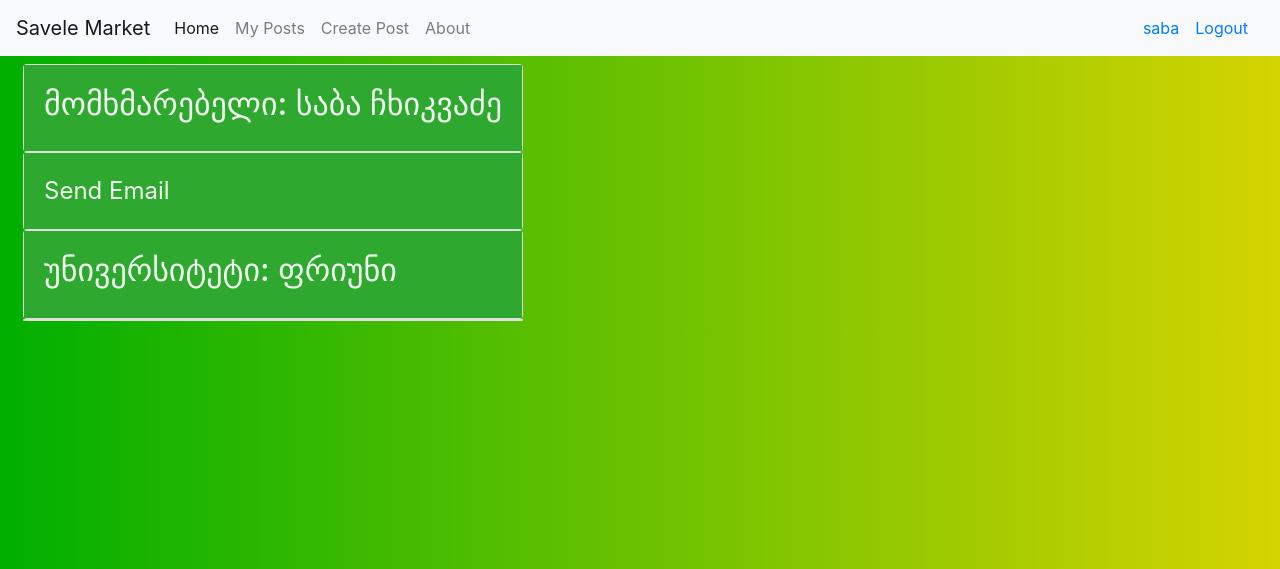
After one commit to saba-chkhikvadze/savele_market, a Django app: page /view-profile/11 in a window 1280 px wide. The commit adds this page. Shown: the top 569 px of the page. Run offline with Django 3.2, Linux system fonts and the light colour scheme; a user stored in the database is signed in; data comes from the database, SQL or seed files in the repository; some libraries are stand-ins or nearby versions.

Commit message:
added user profile and view profile options, fixed wrong link in navbar

```diff
--- a/trade_market/templates/trade_market/base.html
+++ b/trade_market/templates/trade_market/base.html
@@ -1,5 +1,6 @@
 <!DOCTYPE html>
 <html lang="en">
+
 <head>
     <meta charset="UTF-8">
     <meta http-equiv="X-UA-Compatible" content="IE=edge">
@@ -7,15 +8,29 @@
     <link rel="stylesheet" href="https://maxcdn.bootstrapcdn.com/bootstrap/4.0.0/css/bootstrap.min.css"
         integrity="sha384-Gn5384xqQ1aoWXA+058RXPxPg6fy4IWvTNh0E263XmFcJlSAwiGgFAW/dAiS6JXm" crossorigin="anonymous">
     <style>
-        body{
-            background: linear-gradient(to right, rgb(0, 175, 0) , rgb(212, 212, 0));
+        body {
+            background: linear-gradient(to right, rgb(0, 175, 0), rgb(212, 212, 0));
         }
+
         .navbar-custom {
             background-color: rgb(212, 47, 47);
+        }
+
+        .email-link {
+            font-size: 1.5em;
+            color: honeydew;
+            margin: auto;
+            width: 50%;
+        }
+
+        .card-body {
+            color: honeydew;
+            background-color: rgb(46, 168, 46);
         }
     </style>
     <title>{% block title %}{%endblock title %}</title>
 </head>
+
 <body>
     {% include 'trade_market/navbar.html' %}
     <div class="container-fluid">
@@ -24,8 +39,8 @@
             {% endblock %}
         </div>
         <div class="d-flex justify-content-start">
-                {% block content_left %}
-                {% endblock %}
+            {% block content_left %}
+            {% endblock %}
         </div>
         <div class="d-flex justify-content-center">
             {% block center %}
@@ -42,4 +57,5 @@
 <script src="https://maxcdn.bootstrapcdn.com/bootstrap/4.0.0/js/bootstrap.min.js"
     integrity="sha384-JZR6Spejh4U02d8jOt6vLEHfe/JQGiRRSQQxSfFWpi1MquVdAyjUar5+76PVCmYl"
     crossorigin="anonymous"></script>
+
 </html>
--- a/trade_market/templates/trade_market/home.html
+++ b/trade_market/templates/trade_market/home.html
@@ -5,7 +5,7 @@
 {% endblock title %}
 {% block top_center %}
 <div class="d-flex flex-column w-100">
-        <div class = "p-2">
+    <div class="p-2">
         <form method="GET">
             <table>
                 <tr>
@@ -46,7 +46,7 @@
                 <tbody>
                     {% for i in posts %}
                     <tr>
-                            <td>{{i.author}}</td>
+                        <td><a href="{% url 'view_profile' i.author.id %}">{{i.author}}</a></td>
                         <td>{{i.have}}</td>
                         <td>{{i.nakad_has}}</td>
                         <td>{{i.wants}}</td>
--- a/trade_market/templates/trade_market/navbar.html
+++ b/trade_market/templates/trade_market/navbar.html
@@ -12,19 +12,19 @@
             <li class="nav-item">
                 <a class="nav-link" href="{% url 'my_posts' %}">My Posts</a>
             </li>
-            <li class = "nav-item">
-                <a class = "nav-link" href="{% url 'create_post' %}">Create Post</a>
+            <li class="nav-item">
+                <a class="nav-link" href="{% url 'create_post' %}">Create Post</a>
             </li>
             <li class="nav-item">
                 <a class="nav-link" href="{% url 'about' %}">About</a>
             </li>
         </ul>
         {% if user.is_authenticated %}
-            <a href="{% url 'setup_profile' %}">{{user.username}}</a>
-            <a class="nav-link" href="{% url 'logout' %}">Logout</a>
+        <a href="{% url 'my_profile' %}">{{user.username}}</a>
+        <a class="nav-link" href="{% url 'logout' %}">Logout</a>
         {% else %}
-            <a class = "nav-link" href="{% url 'login' %}">Login</a>
-            <a class="nav-link" href="{% url 'register' %}">Register</a>
+        <a class="nav-link" href="{% url 'login' %}">Login</a>
+        <a class="nav-link" href="{% url 'register' %}">Register</a>
         {% endif %}
     </div>
 </nav>
--- /dev/null
+++ b/trade_market/templates/trade_market/user-profile.html
@@ -0,0 +1,29 @@
+{% extends 'trade_market/base.html' %}
+
+{% block content_left %}
+<div class="d-flex justify-content-start">
+    <div class="p-2">
+        <div class="card">
+            <div class="card-body">
+                <h2>მომხმარებელი: {{profile.name}} {{profile.last_name}}</h2>
+            </div>
+        </div>
+        <div class="card">
+            <div class="card-body">
+                <a class="email-link" href="mailto: {{profile.email}}">Send Email</a>
+            </div>
+        </div>
+        <div class="card">
+            <div class="card-body">
+                <h2>უნივერსიტეტი: {{profile.uni}}</h2>
+            </div>
+        </div>
+        <div class="card">
+
+        </div>
+    </div>
+</div>
+<br><br>
+
+
+{% endblock content_left %}
--- a/trade_market/urls.py
+++ b/trade_market/urls.py
@@ -10,5 +10,7 @@ urlpatterns = [
     path('edit-post/<str:pk>', views.edit_post, name='edit_post'),
     path('post-deleted/<str:pk>', views.delete_post, name='post_deleted'),
     path('about/', views.about, name='about'),
-    path('setup-profile/', views.setup_profile, name='setup_profile')
+    path('setup-profile/', views.setup_profile, name='setup_profile'),
+    path('view-profile/<str:pk>', views.view_profile, name='view_profile'),
+    path('my-profile/', views.my_profile, name='my_profile')
 ]
--- a/trade_market/views.py
+++ b/trade_market/views.py
@@ -135,3 +135,22 @@ def setup_profile(request):
             return redirect('home')
     context = {'form': form}
     return render(request, 'trade_market/setup-profile.html', context)
+
+
+@login_required
+def view_profile(request, pk):
+    user = User.objects.get(id=pk)
+    profile = Profile.objects.get(user=user)
+    is_own = False
+    if request.user == user:
+        is_own = True
+    context = {'profile': profile, 'owner': is_own}
+    return render(request, 'trade_market/user-profile.html', context)
+
+
+@login_required
+def my_profile(request):
+    user = request.user
+    profile = Profile.objects.get(user=user)
+    context = {'profile': profile}
+    return render(request, 'trade_market/my-profile.html', context)
```
Also changed, not shown: trade_market/templates/trade_market/my-profile.html (added, +31 -0 lines). Lines whose indentation alone changed are shown as unchanged.
